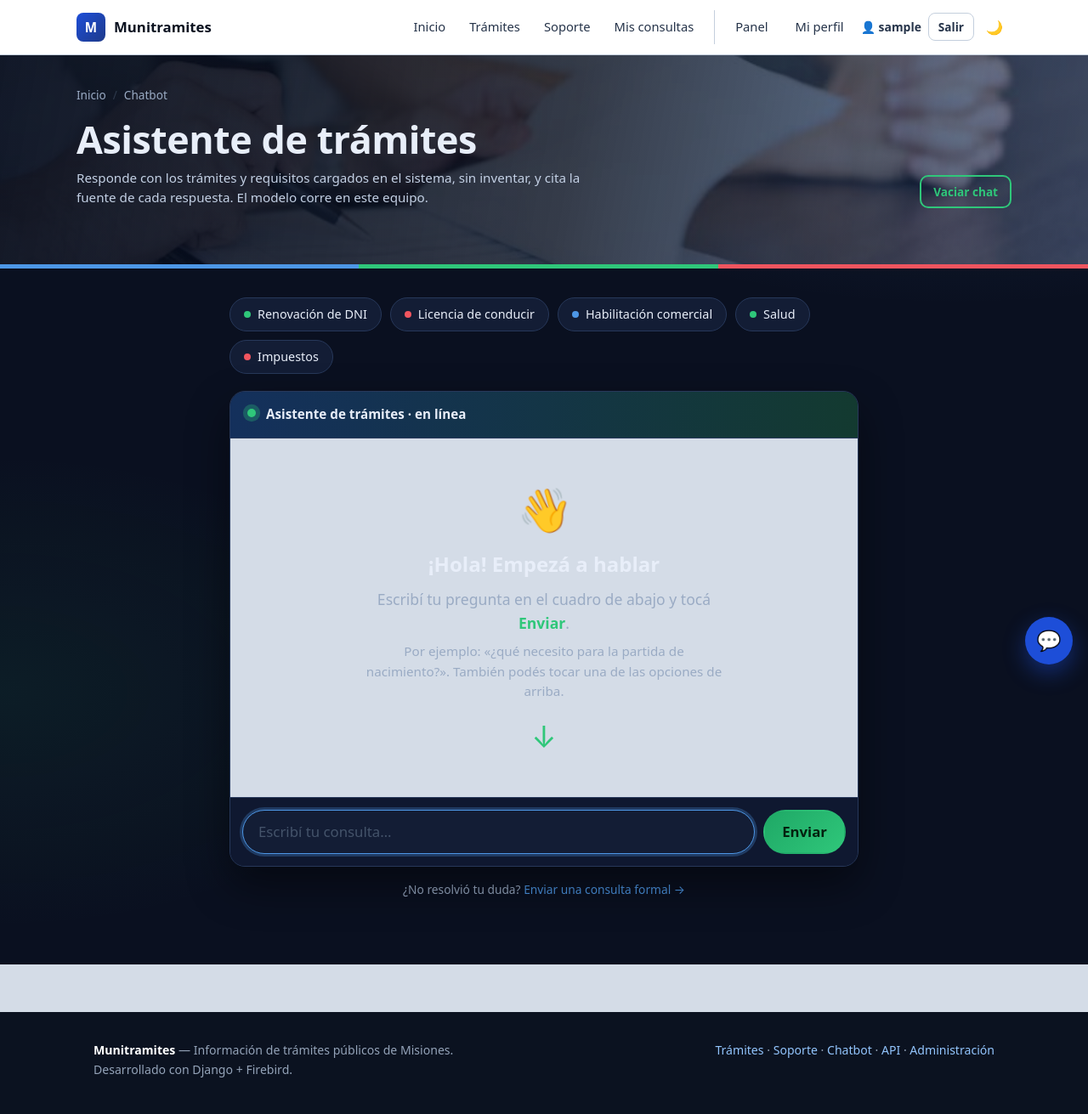
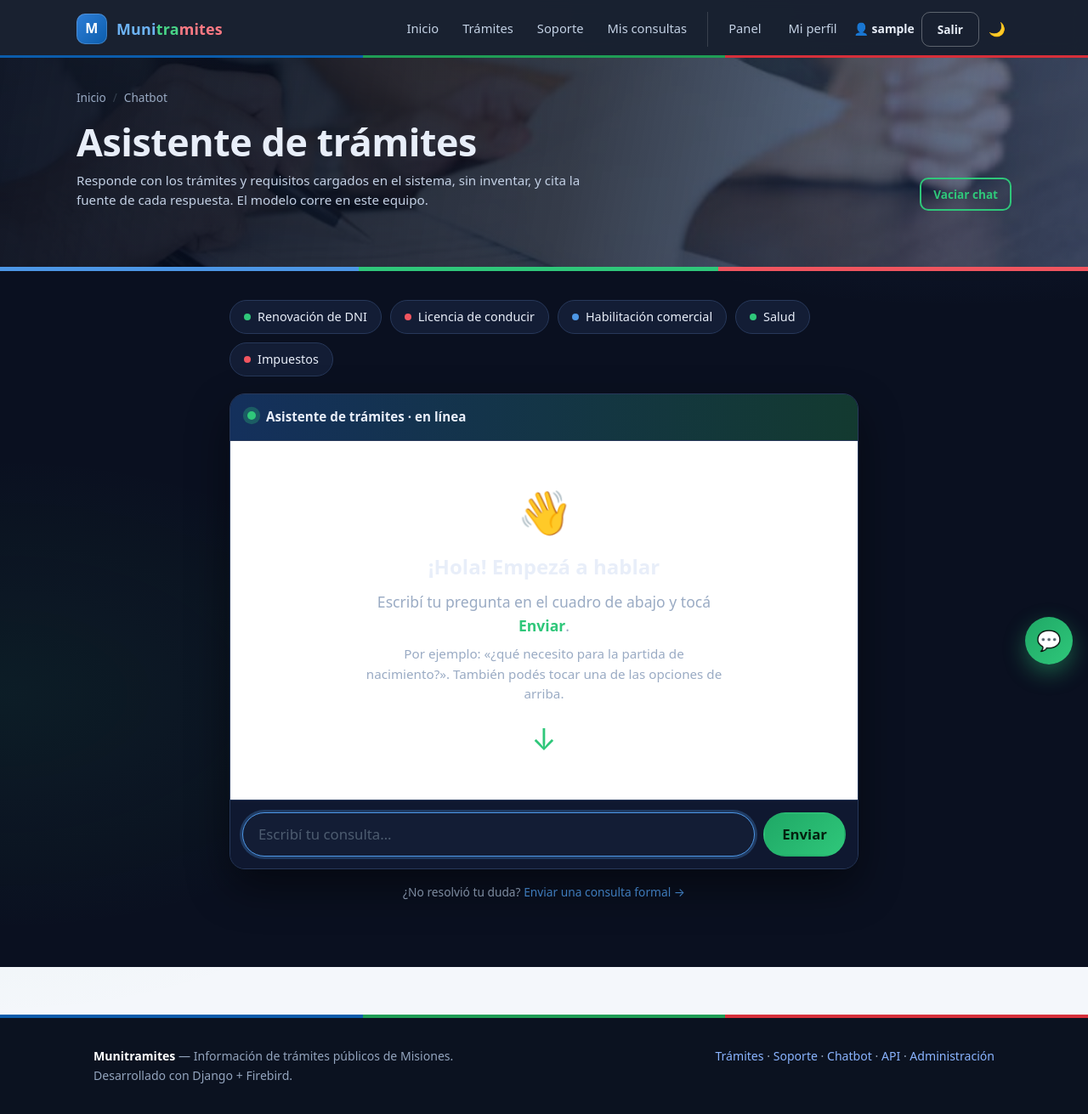
Before and after one commit to guilldev08/pp1_munitramites, a Django app: page /chatbot/ in a window 1280 px wide. Shown: the whole page at 85% size. Before the commit the page ends 1268 px from the top, so only its background shows below. Run offline with Django 5.2, Linux system fonts and the light colour scheme; the visitor is signed in with stand-in values (Sample User, id 1).

Commit message:
frontend: el estilo de la portada y tramites en todo el sitio

```diff
--- a/munitramites/templates/base.html
+++ b/munitramites/templates/base.html
@@ -6,6 +6,7 @@
   <title>Munitramites - {% block titulo %}Trámites de Misiones{% endblock %}</title>
   <meta name="description" content="Información de trámites públicos de la provincia de Misiones.">
   <link rel="stylesheet" href="{% estatico 'css/app.css' %}">
+  <link rel="stylesheet" href="{% estatico 'css/sitio.css' %}">
   <script>
     /* Tema: se aplica ANTES de pintar para que no destelle el otro tema.
        Manda la preferencia guardada; si el usuario nunca eligió, la del
@@ -30,7 +31,7 @@
   <div class="contenedor header__fila">
     <a class="marca" href="{% url 'inicio' %}">
       <span class="marca__logo">M</span>
-      <span>Munitramites</span>
+      <span class="marca__nombre"><span>Muni</span><span>tra</span><span>mites</span></span>
     </a>
 
     {# Barra: secciones a la izquierda, soporte + acceso a la derecha #}
--- /dev/null
+++ b/static/css/sitio.css
@@ -0,0 +1,517 @@
+/* =========================================================================
+   Munitramites — sistema visual del rediseño (portada + trámites) para TODO
+   el sitio. Se carga DESPUÉS de app.css y antes de las hojas de página
+   (landing.css / tramites.css), así:
+     * redefine los tokens de app.css en los dos temas;
+     * ajusta los componentes compartidos (barra, tarjetas, paneles, forms,
+       tablas, modales, chat y panel de administración);
+     * las páginas .lp y .tr conservan su propia hoja y mandan dentro de su
+       bloque.
+   La idea: en oscuro se ve el azul noche de /tramites/; en claro, el blanco
+   y los tres colores de la portada. El interruptor de tema sigue mandando.
+   ========================================================================= */
+
+/* --- Tokens: tema claro (portada) --------------------------------------- */
+:root {
+  color-scheme: light;
+
+  /* Marca: los tres colores de la portada */
+  --m-azul: #0b5cab;
+  --m-verde: #1f9d55;
+  --m-rojo: #d62f3a;
+  --m-linea: linear-gradient(90deg, #0b5cab 0 33.33%, #1f9d55 33.33% 66.66%, #d62f3a 66.66%);
+  --m-boton: linear-gradient(135deg, #0b5cab, #1c74cf);
+
+  /* Cabecera y pie: azul noche en los dos temas (identidad) */
+  --m-noche: #12263f;
+  --m-noche-2: #0b1424;
+  --m-pie: #0b1220;
+
+  /* Tokens que usa app.css */
+  --azul: #0b5cab;
+  --azul-oscuro: #084a8c;
+  --enlace: #0b5cab;
+  --anillo: rgba(11, 92, 171, .18);
+  --azul-claro: #e3eefb;
+  --azul-txt: #0b4a8c;
+  --sup: #ffffff;
+  --radio: 10px;
+  --sombra: 0 1px 2px rgba(16, 24, 40, .05), 0 10px 26px rgba(16, 24, 40, .06);
+
+  --gris-50: #f4f7fb;
+  --gris-100: #e9eef6;
+  --gris-200: #dbe3ec;
+  --gris-400: #5f6f84;
+  --gris-500: #4d5c70;
+  --gris-700: #2a3646;
+  --gris-900: #111a26;
+
+  --verde: #177a44;
+  --verde-claro: #e2f5ec;
+  --ambar: #8a5a10;
+  --ambar-claro: #fdf1dd;
+  --rojo: #b42833;
+  --rojo-claro: #fde8ea;
+  --rojo-txt: #a8232c;
+  --violeta-bg: #efeafb;
+  --violeta-txt: #5b3eaa;
+  --ok-borde: #bfe8d2;
+  --error-borde: #f6c9cd;
+  --info-borde: #c9def5;
+  --pie-fondo: #0b1220;
+  --pie-texto: #93a4bd;
+
+  /* Tokens del rediseño */
+  --s-bg: #f4f7fb;
+  --s-bg2: #ffffff;
+  --s-cd: #ffffff;
+  --s-cd2: #f2f6fb;
+  --s-th: #eef3f9;
+  --s-hover: #e9eef6;
+  --s-tx: #1d2733;
+  --s-mu: #5a6878;
+  --s-ln: #dbe3ec;
+  --s-sombra: 0 1px 2px rgba(16, 24, 40, .05), 0 10px 26px rgba(16, 24, 40, .06);
+  --s-sombra-hover: 0 16px 34px rgba(11, 34, 64, .14);
+}
+
+/* --- Tokens: tema oscuro (trámites) ------------------------------------- */
+:root[data-tema="oscuro"] {
+  color-scheme: dark;
+
+  --m-azul: #4d97e6;
+  --m-verde: #2fc77a;
+  --m-rojo: #f0555f;
+  --m-linea: linear-gradient(90deg, #4d97e6 0 33.33%, #2fc77a 33.33% 66.66%, #f0555f 66.66%);
+  --m-boton: linear-gradient(135deg, #1f5fb5, #2f7fd8);
+
+  --azul: #2563eb;
+  --azul-oscuro: #1d4ed8;
+  --enlace: #6fb3ff;
+  --anillo: rgba(77, 151, 230, .35);
+  --azul-claro: #16294a;
+  --azul-txt: #8fc1f5;
+  --sup: #131d35;
+  --radio: 14px;
+  --sombra: 0 8px 24px rgba(0, 0, 0, .35);
+
+  --gris-50: #0a1020;
+  --gris-100: #18233b;
+  --gris-200: #27385a;
+  --gris-400: #8194b0;
+  --gris-500: #9aabc4;
+  --gris-700: #d7e0ee;
+  --gris-900: #e8eef9;
+
+  --verde: #6fe3a8;
+  --verde-claro: #123a30;
+  --ambar: #fbbf24;
+  --ambar-claro: #3a2a0f;
+  --rojo: #c8353f;
+  --rojo-claro: #3a1a20;
+  --rojo-txt: #ff9aa1;
+  --violeta-bg: #2e2452;
+  --violeta-txt: #c4b5fd;
+  --ok-borde: #1f6b3f;
+  --error-borde: #7f2f2f;
+  --info-borde: #1e4a8a;
+  --pie-fondo: #070c16;
+  --pie-texto: #93a4bd;
+
+  --s-bg: #0a1020;
+  --s-bg2: #0f1830;
+  --s-cd: #131d35;
+  --s-cd2: #1a2744;
+  --s-th: #0d1730;
+  --s-hover: #1d2f4e;
+  --s-tx: #e8eef9;
+  --s-mu: #9aabc4;
+  --s-ln: #27385a;
+  --s-sombra: 0 8px 24px rgba(0, 0, 0, .35);
+  --s-sombra-hover: 0 16px 34px rgba(0, 0, 0, .5);
+}
+
+/* --- Base --------------------------------------------------------------- */
+body {
+  color: var(--s-tx);
+  background:
+    radial-gradient(900px 420px at 88% 0, rgba(11, 92, 171, .07), transparent 70%),
+    radial-gradient(700px 400px at 0 70%, rgba(31, 157, 85, .05), transparent 70%),
+    var(--s-bg);
+}
+
+:root[data-tema="oscuro"] body {
+  background:
+    radial-gradient(900px 420px at 88% 0, rgba(77, 151, 230, .13), transparent 70%),
+    radial-gradient(700px 400px at 0 70%, rgba(47, 199, 122, .07), transparent 70%),
+    var(--s-bg);
+}
+
+main { min-height: 62vh; }
+
+/* --- Cabecera: azul noche, marca tricolor y línea de los tres colores ---- */
+.header {
+  background: rgba(11, 20, 36, .94);
+  border-bottom: 0;
+  color: var(--s-tx);
+  backdrop-filter: blur(10px);
+}
+
+:root[data-tema="oscuro"] .header { background: rgba(8, 14, 28, .9); }
+
+.header::after {
+  content: "";
+  position: absolute;
+  left: 0;
+  right: 0;
+  bottom: 0;
+  height: 3px;
+  background: var(--m-linea);
+}
+
+.header__fila { min-height: 68px; }
+
+.marca { color: #fff; font-size: 1.12rem; font-weight: 800; letter-spacing: .2px; gap: 11px; }
+
+.marca__logo {
+  width: 36px;
+  height: 36px;
+  border-radius: 10px;
+  background: linear-gradient(135deg, #2f7fd8, #0b5cab);
+  box-shadow: inset 0 0 0 1px rgba(255, 255, 255, .18);
+  font-size: 1rem;
+}
+
+.marca__nombre span:nth-child(1) { color: #6db3f5; }
+.marca__nombre span:nth-child(2) { color: #48d487; }
+.marca__nombre span:nth-child(3) { color: #ff7a84; }
+
+.nav a { color: #c3d1e4; }
+.nav a:hover { background: rgba(255, 255, 255, .08); color: #fff; }
+.nav a.activo {
+  background: rgba(77, 151, 230, .2);
+  color: #eaf3ff;
+  box-shadow: inset 0 -2px 0 var(--m-verde);
+  font-weight: 600;
+}
+
+.nav__sesion { border-left-color: rgba(255, 255, 255, .14); color: #a9b8cd; }
+.nav__usuario { color: #e8eef9; }
+
+.header .boton--secundario {
+  background: transparent;
+  border-color: rgba(255, 255, 255, .3);
+  color: #e8eef9;
+}
+.header .boton--secundario:hover { background: rgba(255, 255, 255, .1); box-shadow: none; }
+
+.tema-boton {
+  width: 34px;
+  height: 34px;
+  padding: 0;
+  border-radius: 50%;
+  color: #c3d1e4;
+}
+.tema-boton:hover { background: rgba(255, 255, 255, .1); color: #fff; }
+
+/* --- Botones ------------------------------------------------------------ */
+.boton {
+  border: 0;
+  border-radius: 10px;
+  padding: 10px 18px;
+  background: var(--m-boton);
+  color: #fff;
+  transition: transform .2s, box-shadow .25s, filter .2s;
+}
+.boton:hover {
+  background: var(--m-boton);
+  transform: translateY(-2px);
+  box-shadow: 0 8px 22px rgba(47, 127, 216, .35);
+  filter: brightness(1.06);
+}
+.boton--secundario {
+  background: transparent;
+  border: 1px solid var(--s-ln);
+  color: var(--s-tx);
+}
+.boton--secundario:hover {
+  background: var(--s-hover);
+  border-color: rgba(77, 151, 230, .5);
+  box-shadow: none;
+  filter: none;
+}
+.boton--peligro { background: linear-gradient(135deg, #a8232c, #c8353f); }
+.boton--peligro:hover { background: linear-gradient(135deg, #a8232c, #c8353f); }
+.boton:focus-visible, .nav a:focus-visible, .tema-boton:focus-visible {
+  outline: 2px solid var(--m-azul);
+  outline-offset: 2px;
+}
+
+/* --- Títulos y migas ---------------------------------------------------- */
+.titulo-seccion h2 { font-weight: 400; letter-spacing: -.01em; }
+.titulo-seccion p { color: var(--s-mu); }
+.miga { color: var(--s-mu); }
+.miga a { color: var(--s-mu); }
+.miga a:hover { color: var(--enlace); }
+.miga span { color: var(--s-mu); opacity: .5; }
+
+/* --- Tarjetas: borde fino, sombra suave y la línea tricolor al pasar ---- */
+.tarjeta {
+  position: relative;
+  overflow: hidden;
+  background: var(--s-cd);
+  border: 1px solid var(--s-ln);
+  border-radius: var(--radio);
+  box-shadow: var(--s-sombra);
+  transition: transform .25s, box-shadow .25s, border-color .25s;
+}
+.tarjeta::before {
+  content: "";
+  position: absolute;
+  left: 0;
+  right: 0;
+  top: 0;
+  height: 3px;
+  background: var(--m-linea);
+  transform: scaleX(0);
+  transform-origin: left;
+  transition: transform .35s;
+}
+.tarjeta:hover {
+  transform: translateY(-5px);
+  border-color: rgba(77, 151, 230, .55);
+  box-shadow: var(--s-sombra-hover);
+}
+.tarjeta:hover::before { transform: scaleX(1); }
+.tarjeta h3 { font-weight: 600; }
+.tarjeta__meta { border-top-color: var(--s-ln); }
+.tarjeta__meta span { color: var(--s-mu); }
+
+/* --- Paneles ------------------------------------------------------------ */
+.panel {
+  background: var(--s-cd);
+  border: 1px solid var(--s-ln);
+  border-top: 3px solid var(--m-azul);
+  border-radius: var(--radio);
+  box-shadow: var(--s-sombra);
+  padding: 22px 24px;
+}
+.panel--ayuda {
+  background: linear-gradient(145deg, var(--azul-claro), var(--verde-claro));
+  border-color: transparent;
+}
+.panel--ayuda h3 { color: var(--s-tx); }
+
+/* --- Formularios -------------------------------------------------------- */
+.formulario {
+  background: var(--s-cd);
+  border-color: var(--s-ln);
+  border-radius: var(--radio);
+  box-shadow: var(--s-sombra);
+}
+
+.campo input[type="text"],
+.campo input[type="email"],
+.campo input[type="password"],
+.campo input[type="search"],
+.campo input[type="number"],
+.campo input[type="url"],
+.campo select,
+.campo textarea,
+.filtros-tramites input[type="search"],
+.filtros-tramites select,
+.acciones-barra select,
+.subfiltros--busqueda input[type="search"],
+.chat__entrada input {
+  background: var(--s-cd2);
+  color: var(--s-tx);
+  border-color: var(--s-ln);
+  border-radius: 10px;
+}
+
+.campo input:focus,
+.campo select:focus,
+.campo textarea:focus,
+.filtros-tramites input[type="search"]:focus,
+.filtros-tramites select:focus,
+.acciones-barra select:focus,
+.subfiltros--busqueda input[type="search"]:focus,
+.chat__entrada input:focus {
+  border-color: var(--m-azul);
+  box-shadow: 0 0 0 3px var(--anillo);
+}
+
+.campo__ver { border-left-color: var(--s-ln); color: var(--enlace); }
+.campo__ver:hover { background: var(--s-hover); }
+
+/* --- Alertas ------------------------------------------------------------ */
+.alerta { border-radius: 10px; border-left-width: 4px; border-left-style: solid; }
+.alerta--ok { border-left-color: var(--verde); }
+.alerta--error { border-left-color: var(--rojo-txt); }
+.alerta--info { border-left-color: var(--m-azul); }
+
+/* --- Tablas ------------------------------------------------------------- */
+.tabla-wrap {
+  background: var(--s-cd);
+  border-color: var(--s-ln);
+  border-radius: var(--radio);
+  box-shadow: var(--s-sombra);
+}
+.tabla th {
+  background: var(--s-th);
+  color: var(--s-mu);
+  border-bottom-color: var(--s-ln);
+}
+.tabla th, .tabla td { border-bottom-color: var(--s-ln); }
+.tabla tbody tr:hover { background: var(--s-hover); }
+.tabla tbody tr:last-child td { border-bottom: none; }
+
+/* --- Pestañas y filtros ------------------------------------------------- */
+.pestanas { border-bottom-color: var(--s-ln); gap: 8px; }
+.pestanas a { border-radius: 999px; color: var(--s-mu); }
+.pestanas a:hover { background: var(--s-hover); color: var(--s-tx); }
+.pestanas a.activo {
+  background: var(--azul-claro);
+  color: var(--azul-txt);
+  box-shadow: inset 0 0 0 1px rgba(77, 151, 230, .28);
+}
+
+.subfiltros a {
+  background: var(--s-cd);
+  border-color: var(--s-ln);
+  color: var(--s-tx);
+}
+.subfiltros a:hover { background: var(--s-hover); }
+.subfiltros a.activo {
+  background: var(--m-boton);
+  border-color: transparent;
+  color: #fff;
+}
+
+.filtros-panel { background: var(--s-bg2); border-color: var(--s-ln); }
+
+/* --- Listas, requisitos y datos ---------------------------------------- */
+.requisitos li {
+  background: var(--s-cd2);
+  border-color: var(--s-ln);
+  border-radius: 10px;
+}
+.datos div { border-bottom-color: var(--s-ln); }
+.paginacion a, .paginacion span {
+  background: var(--s-cd);
+  border-color: var(--s-ln);
+  border-radius: 10px;
+}
+.paginacion a:hover { border-color: var(--m-azul); transform: translateY(-2px); }
+
+/* --- Chat (modal y página) --------------------------------------------- */
+.chat {
+  background: var(--s-cd);
+  border-color: var(--s-ln);
+  border-radius: var(--radio);
+}
+.chat__historial { background: var(--s-bg2); }
+.chat__burbuja--usuario { background: var(--m-boton); }
+.chat__burbuja--bot {
+  background: var(--s-cd2);
+  border-color: var(--s-ln);
+  border-left: 3px solid var(--m-verde);
+}
+.chat__entrada {
+  background: var(--s-cd);
+  border-top-color: var(--s-ln);
+}
+.chip {
+  background: var(--s-cd);
+  border-color: var(--s-ln);
+  color: var(--s-tx);
+}
+.chip:hover {
+  background: var(--azul-claro);
+  border-color: var(--azul-claro);
+  color: var(--azul-txt);
+}
+
+/* --- Modales ------------------------------------------------------------ */
+.modal { background: rgba(3, 8, 18, .72); backdrop-filter: blur(3px); }
+.modal__caja {
+  background: var(--s-cd);
+  border: 1px solid var(--s-ln);
+  border-radius: 18px;
+  box-shadow: 0 30px 80px rgba(0, 0, 0, .55);
+}
+.modal__cabecera, .modal__pestanas { border-bottom-color: var(--s-ln); }
+.modal__pestana.activo { color: var(--enlace); border-bottom-color: var(--m-azul); }
+.modal__cerrar { border-radius: 50%; }
+.modal__cerrar:hover { background: var(--s-hover); color: var(--s-tx); }
+.modal .chat__historial { background: var(--s-bg2); }
+
+/* --- Botón flotante del asistente -------------------------------------- */
+.fab {
+  background: linear-gradient(135deg, #1fa866, #2fc77a);
+  box-shadow: 0 10px 26px rgba(47, 199, 122, .4);
+}
+.fab:hover {
+  background: linear-gradient(135deg, #199257, #2fc77a);
+  box-shadow: 0 14px 30px rgba(47, 199, 122, .5);
+}
+
+/* --- Panel de administración ------------------------------------------- */
+.ficha-tramite {
+  border-color: var(--s-ln);
+  border-radius: var(--radio);
+  box-shadow: var(--s-sombra);
+  transition: border-color .2s, box-shadow .2s, transform .2s;
+}
+.ficha-tramite:hover {
+  border-color: rgba(77, 151, 230, .5);
+  box-shadow: var(--s-sombra-hover);
+  transform: translateY(-2px);
+}
+.inline-fila {
+  background: var(--s-cd2);
+  border-color: var(--s-ln);
+  border-radius: 12px;
+}
+.inline-fila--borrar { border-color: var(--rojo-txt); }
+.subfiltros--busqueda input[type="search"] { border-radius: 999px; }
+.filtros-grupo a.activo { color: var(--enlace); }
+.enlace-tabla:hover { color: var(--enlace); }
+
+/* --- Barra del asistente (búsqueda del listado) ------------------------ */
+.barra-chat {
+  background: var(--s-cd);
+  border: 1px solid var(--s-ln);
+  border-radius: 999px;
+  box-shadow: var(--s-sombra);
+}
+.barra-chat input { color: var(--s-tx); }
+.barra-chat input::placeholder { color: var(--s-mu); }
+
+/* --- Pie: azul noche con la línea tricolor ----------------------------- */
+.footer {
+  position: relative;
+  background: var(--m-pie);
+  color: var(--pie-texto);
+  padding: 38px 0 34px;
+  border-top: 0;
+}
+.footer::before {
+  content: "";
+  position: absolute;
+  left: 0;
+  right: 0;
+  top: 0;
+  height: 4px;
+  background: var(--m-linea);
+}
+.footer a { color: #8ab4ff; }
+.footer a:hover { color: #b9d4ff; }
+.footer strong { color: #fff; }
+
+/* --- Vacío y estados ---------------------------------------------------- */
+.vacio {
+  background: var(--s-cd);
+  border-color: var(--s-ln);
+  box-shadow: var(--s-sombra);
+}
```
Also changed, not shown: munitramites/tests/test_tema.py (+35 -11 lines), README.md.
